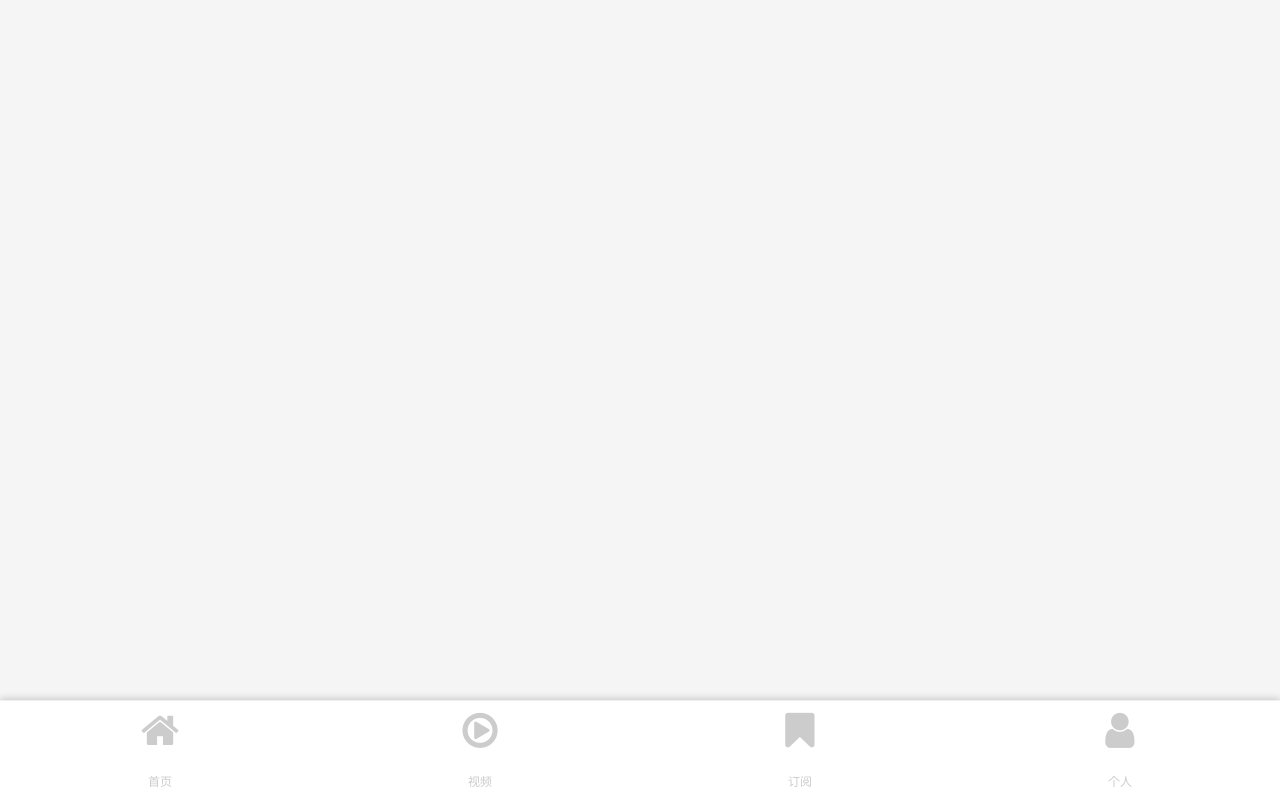
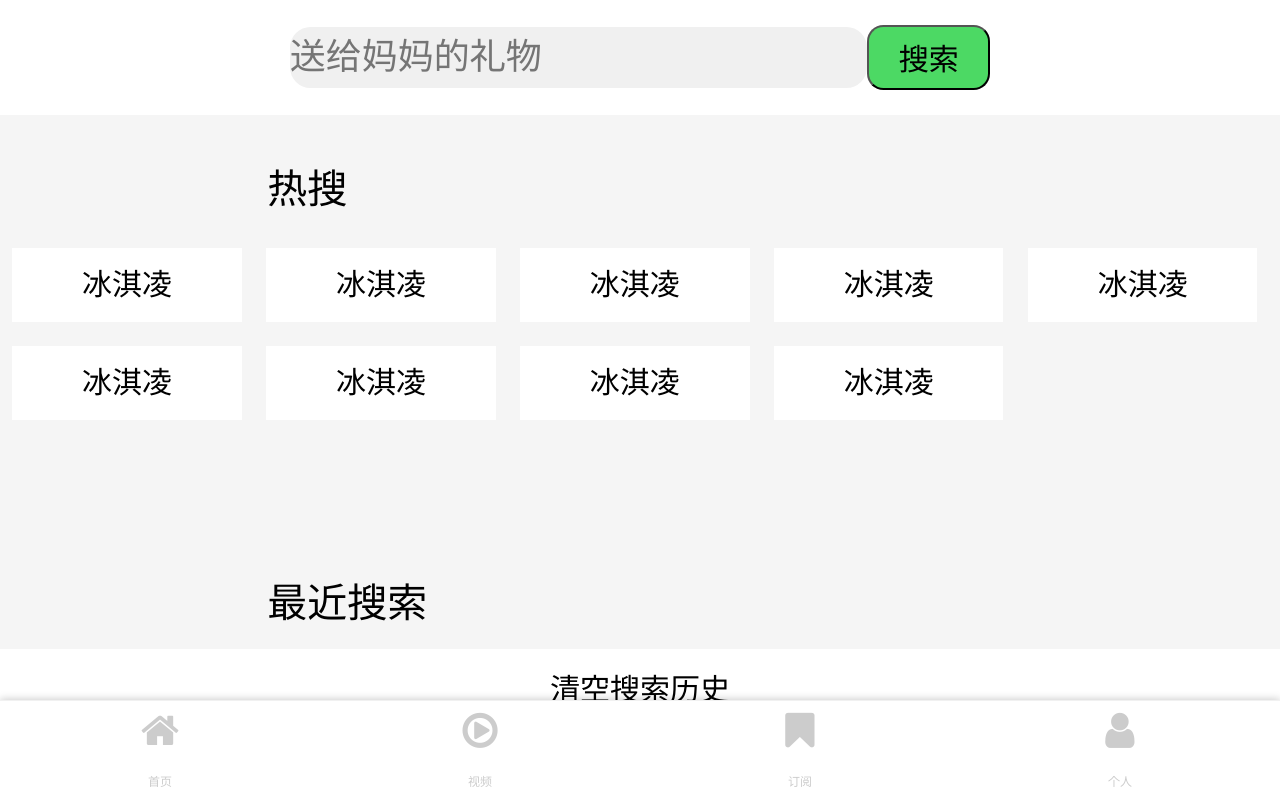
Before and after one commit to Cn-Wg/foodfresc, a Vue app: page /search in a window 1280 px wide. Built offline with nearby package versions, Linux system fonts and the light colour scheme; what vue-jsonp would draw is missing.

Commit message:
searh搜索页

```diff
--- a/src/App.vue
+++ b/src/App.vue
@@ -1,6 +1,5 @@
 <template>
   <div id="app">
-
     <router-view/>
     <TabBar/>
   </div>
--- /dev/null
+++ b/src/views/elect/index.vue
@@ -0,0 +1,46 @@
+<template>
+  <div class="video-right">
+    <div class="logo">
+    </div>
+   <div class="con">
+
+   </div>
+
+  </div>
+</template>
+<script>
+export default {
+  data() {
+    return {};
+  },
+//   created() {
+//     this.$jsonp(
+//       "https://api1.34580.com/sz/Products/HotCategoryRequest"
+//     ).then(res => {
+//       console.log(res);
+//     });
+//   }
+};
+</script>
+<style lang="scss" scoped>
+$t: 50;
+.video-right {
+ // width: /$t+rem;
+  height: 100%;
+  background: red;
+  overflow: auto;
+  display: flex;
+  flex-direction: column;
+  align-items: center;
+  padding: 8 / $t + rem;
+  overflow: auto;
+  .logo {
+  width: 259 / $t + rem;
+  height: 97 / $t + rem;
+  background: yellow;
+  }
+}
+
+
+
+</style>
--- /dev/null
+++ b/src/views/search/index.vue
@@ -0,0 +1,96 @@
+<template>
+    <div class="t">
+        <div class="head">
+            <input type="text" class="inp" placeholder="送给妈妈的礼物"> <button class="bnt">搜索</button>
+        </div>
+    <h2 class="title_1">热搜</h2>
+    <ul class="zu">
+        <li>冰淇凌</li>
+        <li>冰淇凌</li>
+        <li>冰淇凌</li>
+        <li>冰淇凌</li>
+        <li>冰淇凌</li>
+        <li>冰淇凌</li>
+        <li>冰淇凌</li>
+        <li>冰淇凌</li>
+        <li>冰淇凌</li>
+    </ul>
+    <h4 class="title_2">最近搜索</h4>
+    <p>清空搜索历史</p>
+    </div>
+
+</template>
+<script>
+export default {
+
+}
+</script>
+<style lang="scss" scoped>
+$t: 50;
+.t{
+  display: flex;
+  flex-direction: column;
+  align-items: center;
+
+.head{
+    display: flex;
+    width: 100%;
+    height: 56/$t+rem;
+    background:white;
+    align-items:center;
+    justify-content:center;
+    .inp{
+        width: 282/$t+rem;
+        height: 30/$t+rem;
+        background: #f0f0f0;
+          border: 0;
+          border-radius: 10/$t+rem;
+          font-size: 36px
+    }
+    .bnt{
+        width: 60/$t+rem;
+        height: 32/$t+rem;
+        background: #4cd964;
+        border-radius:8/$t+rem;
+        font-size: 30px
+    }
+}
+.title_1{
+    width: 364/$t+rem;
+    height: 44/$t+rem;
+    line-height: 44/$t+rem;
+    font-size: 40px;
+    margin-top:15/$t+rem;
+}
+.zu{
+    width: 100%;
+    height: 143/$t+rem;
+    li{
+        width: 112/$t+rem;
+        height:36/$t+rem;
+        float: left;
+        text-align: center;
+        line-height: 20/$t+rem;
+        background: white;
+        margin: 6/$t+rem;
+        font-size: 30px;
+        line-height: 36/$t+rem;
+    }
+}
+.title_2{
+    width: 364/$t+rem;
+    height: 44/$t+rem;
+    line-height: 44/$t+rem;
+    font-size: 40px;
+    margin-top:15/$t+rem;
+}
+p{
+    width: 100%;
+    height: 40/$t+rem;
+    background: white;
+    line-height: 40/$t+rem;
+    text-align: center;
+    font-size: 30px;
+}
+}
+</style>
--- a/src/views/video/index.vue
+++ b/src/views/video/index.vue
@@ -1,13 +1,101 @@
 <template>
-    <div>
-        222
+  <div>
+    <div class="header">
+      <div>
+
+          <router-link to="/search" >
+          <div class="search">
+         <i class="fa fa-search" aria-hidden="true"></i>酸奶低至买一送一
+         </div>
+        </router-link>
+      </div>
     </div>
+    <div class="contents">
+      <ul class="left">
+        <li v-for="n in 16" :key="n" :class="{'list':bool===n}" @click="borderLeft(n)">推选分类</li>
+      </ul>
+      <div class="right">
+        <component :is="t"></component>
+      </div>
+    </div>
+  </div>
 </template>
 <script>
+import One from '../elect'
 export default {
+  data() {
+    return {
+         list: [],
+         bool: 0,
+         t:One
+     };
 
+  },
+  created(){
+      console.log("aa")
+			    this.$jsonp("https://api1.34580.com/sz/Products/HotCategoryRequest").then((res)=>{
+			    			console.log(res)
+			    		})
+			    },
+
+  methods: {
+    borderLeft(n) {
+      this.bool = n;
+    }
+  },
+  components:{
+      One
+  }
+};
+</script>
+<style lang="scss" scoped>
+$t: 50;
+.header {
+  height: 0.96rem;
+  width: 100%;
+  border-bottom: 0.01rem solid #ddd;
 }
-</script>
-<style lang="scss">
+.search {
+  background: rgba(51, 51, 51, 0.06);
+  height: 0.64rem;
+  width: 7.18rem;
+  border-radius: 2rem;
+  font-size: 30px;
+  text-align: center;
+  line-height: 0.64rem;
+  color: #999;
+  margin-top: 0.16rem;
+  i {
+    font-size: 50px;
+  }
+}
+.contents {
+  display: flex;
+}
+.left {
+  width: 90 / $t + rem;
+  height: 618.33 / $t + rem;
+  overflow: auto;
+  border-right: 0.02rem solid #ddd;
+  li {
+    width: 99 / $t + rem;
+    height: 46 / $t + rem;
+    background: #f2f2f2;
+    margin: 0;
+    border-bottom: 0.02rem solid #ddd;
+    line-height: 46 / $t + rem;
+    text-align: center;
+    font-size: 32px;
+  }
+}
 
+.list {
+   background:white !important;
+  border-left: 0.05rem solid #45ac2a;
+}
+.right{
+    flex: 1;
+    height: 618.33/$t + rem;
+
+    }
 </style>
```
Also changed, not shown: src/router.js (+6 -1 lines), 1 other file (tests, documents, lock files or other folders).
